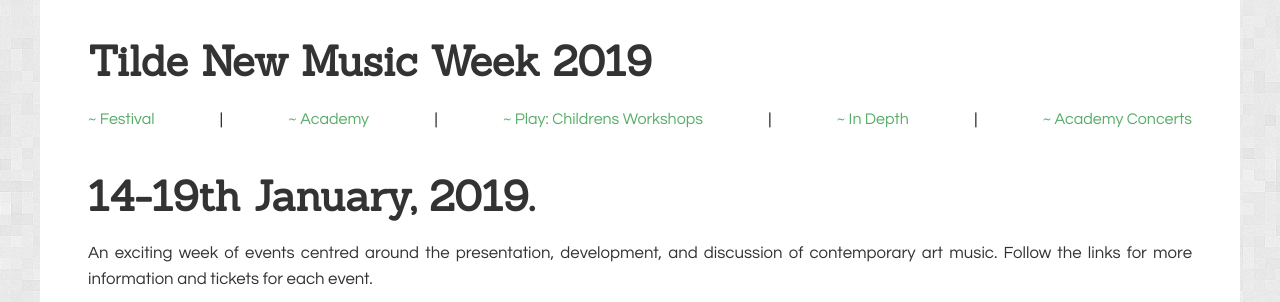
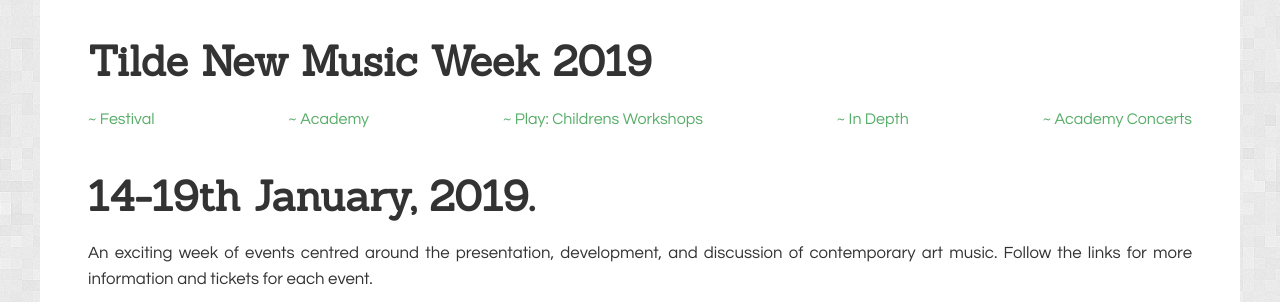
Before and after one commit to unclewalter/tilde-festival-website, a Jekyll site: the page built from pages/tnmw.md, in a window 1280 px wide and 900 px high. Shown: the part 380-682 px from the top of the window. Built offline with Jekyll 4.4.1, drawn with Linux system fonts in a browser that asks for light colours; a script that is not in the unit is left out.

Commit message:
Removing dividers in nav

```diff
--- a/pages/tnmw.md
+++ b/pages/tnmw.md
@@ -24,13 +24,9 @@
 
 <div class="TNMW_nav">
   <a href="/festival">~ Festival</a>
-  <span>|</span>
   <a href="/academy">~ Academy</a>
-  <span>|</span>
   <a href="/play">~ Play: Childrens Workshops</a>
-  <span>|</span>
   <a href="/indepth">~ In Depth</a>
-  <span>|</span>
   <a href="/monash">~ Academy Concerts</a>
 </div>
 
```
